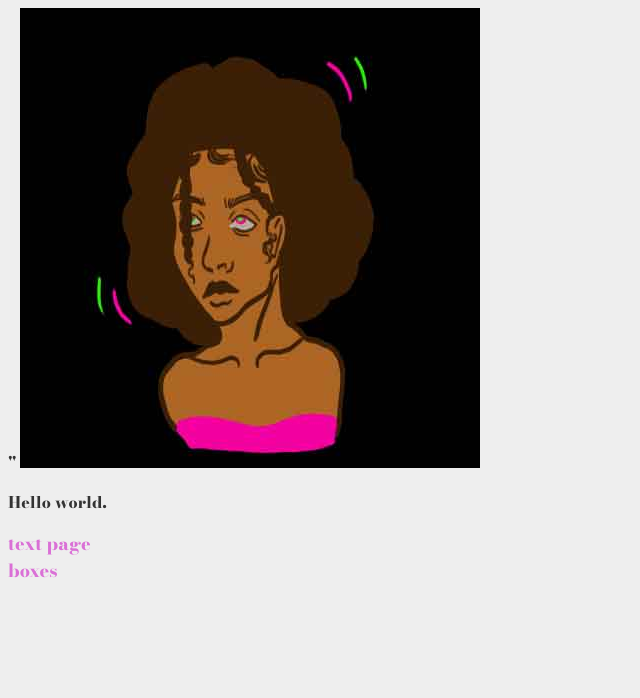
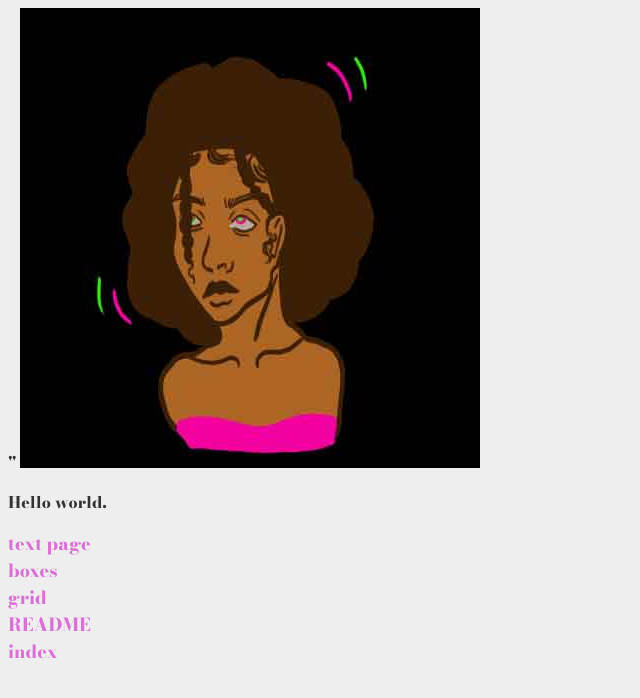
Before and after one commit to Nya-9/Mysite, a plain HTML site: page index.html in a window 1280 px wide. Shown: the whole page, without its empty margins (0-640 px from the left). Drawn offline with nearby package versions, Linux system fonts and the light colour scheme.

Commit message:
Update index.html

```diff
--- a/index.html
+++ b/index.html
@@ -60,6 +60,10 @@
     <ul>
         <li><a href="text.html">text page</a></li>
         <li><a href="indexboxes.html">boxes</a></li>
+        <li><a href="grid.html">grid</a></li>
+        <li><a href="README.md">README</a></li>
+        <li><a href="position.html">index</a></li>
+
     </ul>
 </body>
 
```
